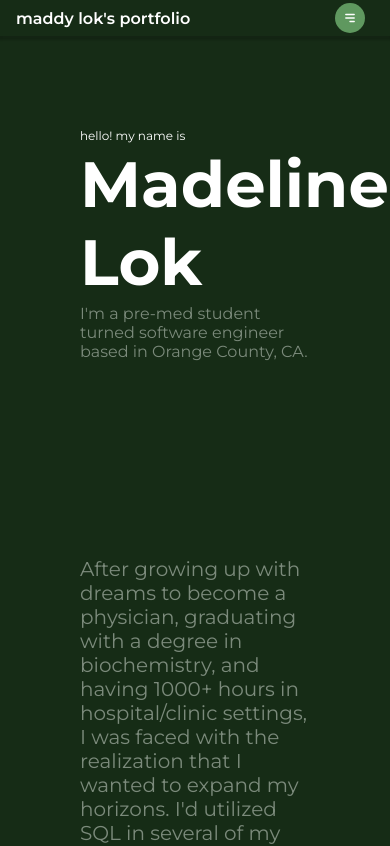
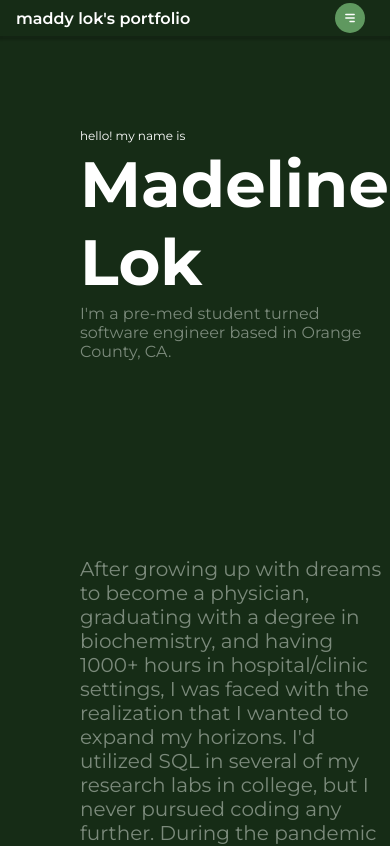
Before and after one commit to maddylok/maddy-portfolio, a React (Create React App) app: page /Home in a window 390 px wide. Shown: the top 846 px of the page. Built offline with nearby package versions, Linux system fonts and the light colour scheme.

Commit message:
took off sango project for now and edited resume higher up the page. added link to keeb project. fixed navbar spacing.

```diff
--- a/src/pages/Home.css
+++ b/src/pages/Home.css
@@ -32,9 +32,10 @@
     align-items: flex-start;
     justify-content: left;
     padding: 80px;
-    overflow: hidden;
     /* float: left; */
 }
+
+
 
 .introduction {
     display: flex;
@@ -76,6 +77,7 @@
     .home {
         display: grid;
         flex-direction: 1fr 1fr;
+        overflow: hidden;
     }
 
 }
```
